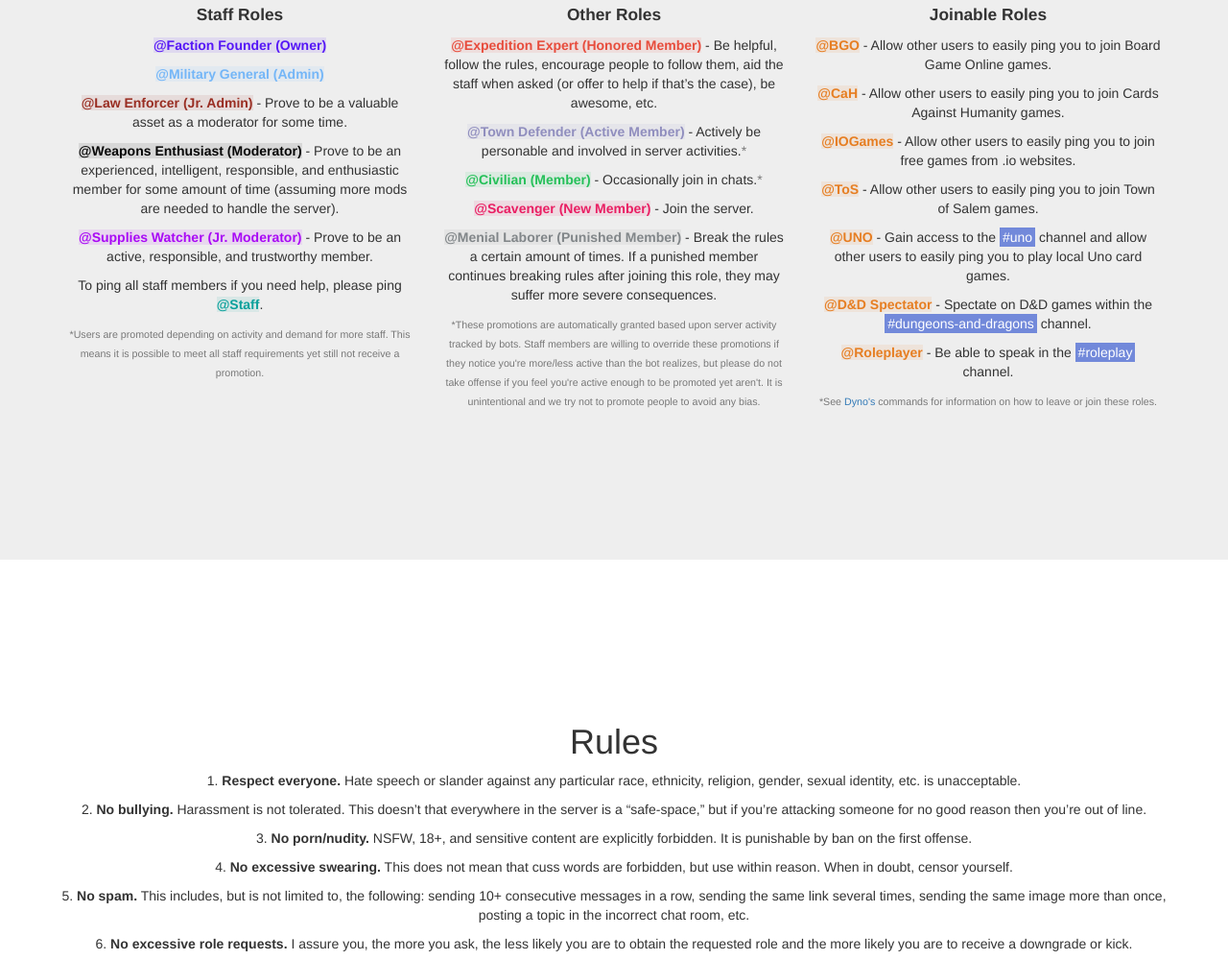
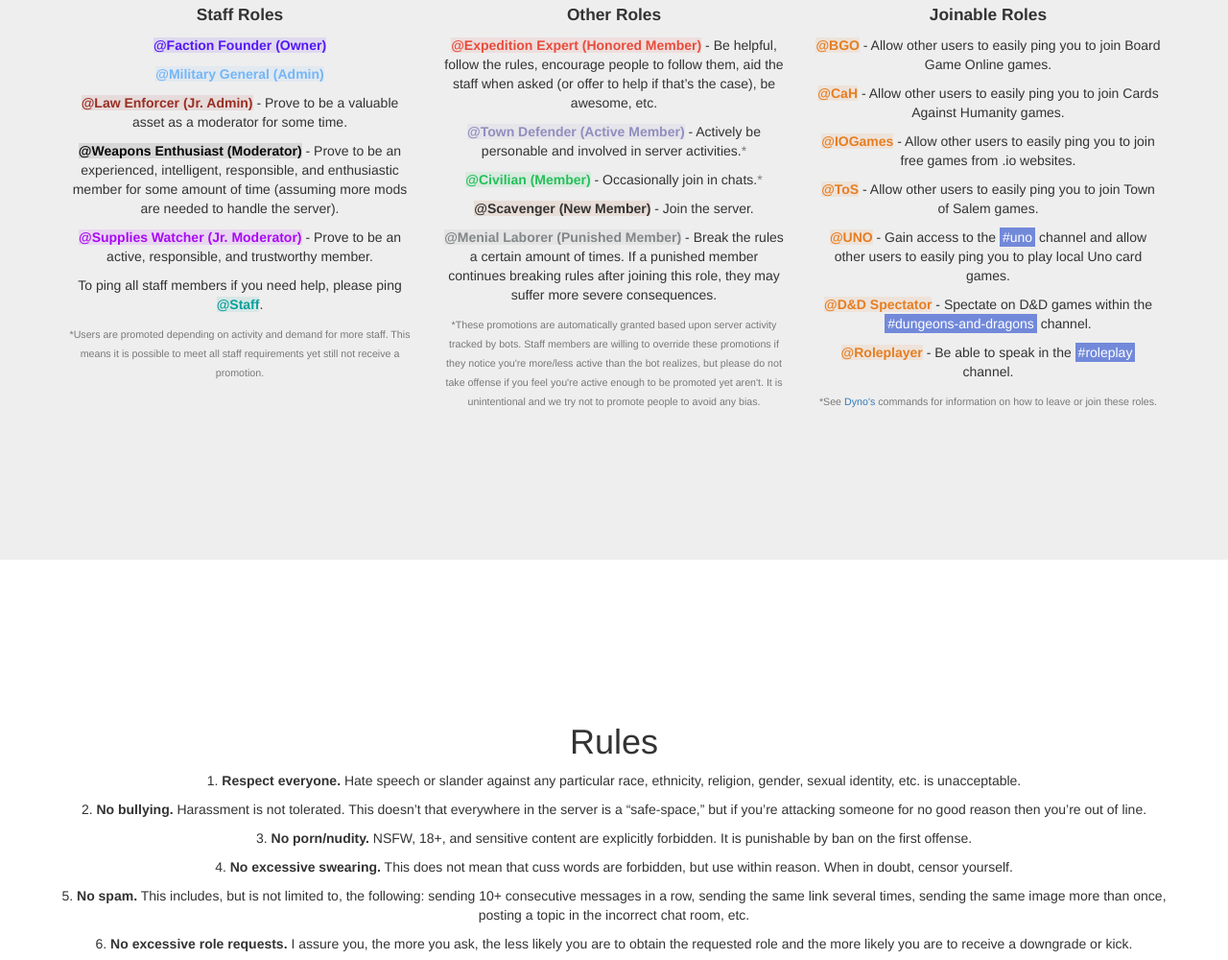
Before and after one commit to cataclysmdiscord/info, a website: page index.html in a window 1280 px wide. Shown: the part 1017-2017 px from the top of the page at 96% size. Drawn offline with Linux system fonts and the light colour scheme.

Commit message:
Update newmem color

```diff
--- a/css/scrolling-nav.css
+++ b/css/scrolling-nav.css
@@ -144,11 +144,11 @@ member{
 }
 
 newmem{
-    color: #e91e63;
+    color: ##a84300;
     font-family: Whitney, 'Helvetica Neue', Helvetica, Arial, sans-serif;
     font-weight: 600;
     white-space: pre-wrap;
-    background-color: rgba(233, 30, 99, 0.0980392);
+    background-color: rgba(168, 67, 0, 0.0980392);
 }
 
 punished{
```
